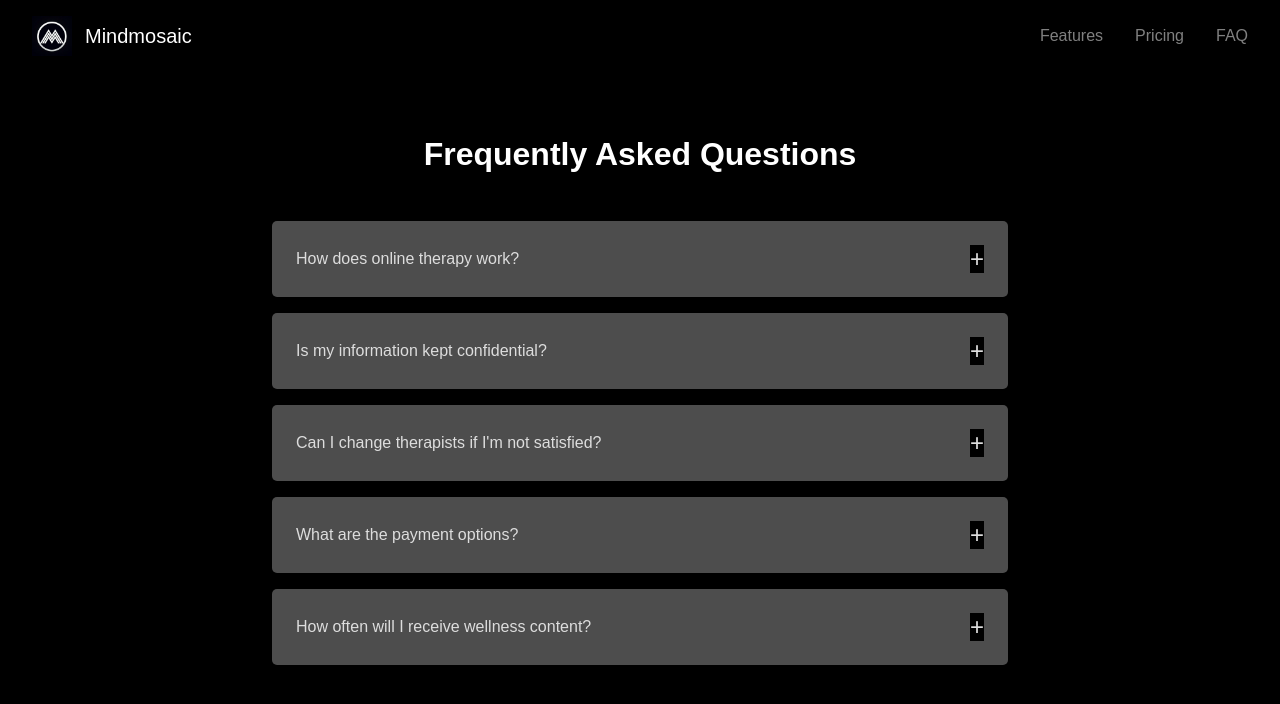
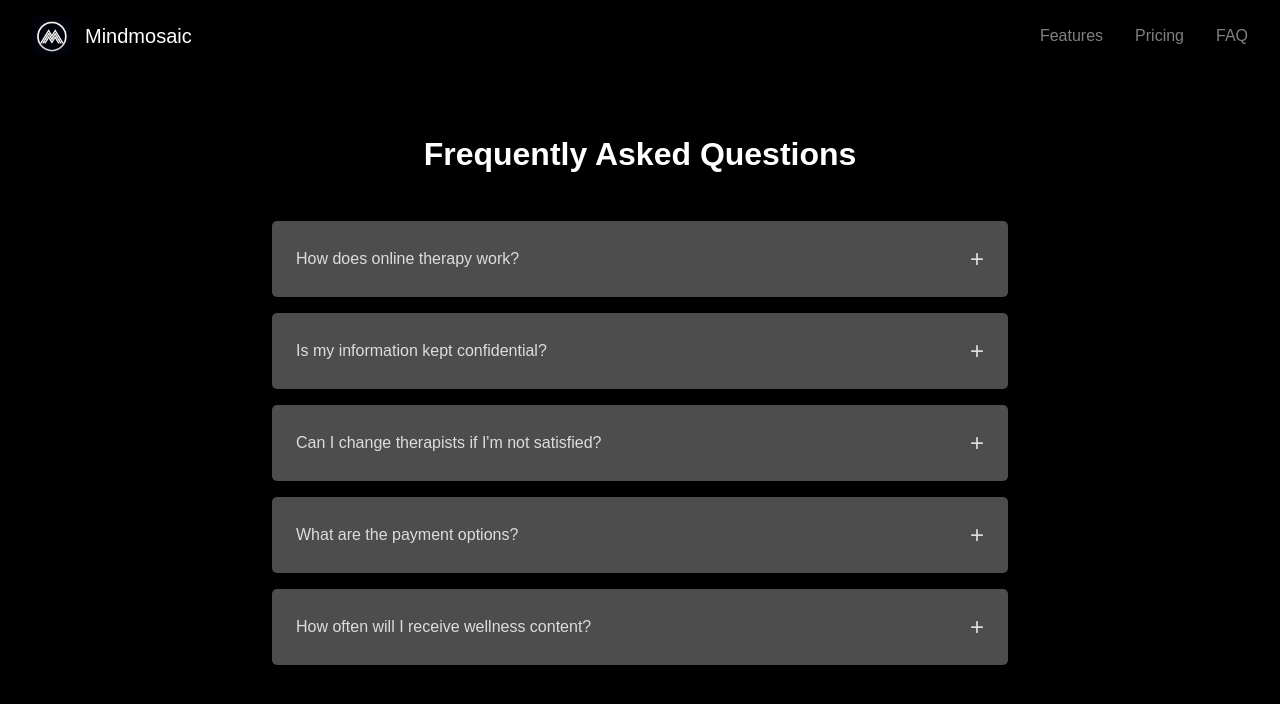
Before and after one commit to anujtiwari04/Mindmosaic, a React (Create React App) app in the folder client/: page /faq in a window 1280 px wide. Shown: the top 704 px of the page. Built offline with nearby package versions, Linux system fonts and the light colour scheme.

Commit message:
Update App.css

```diff
--- a/client/src/App.css
+++ b/client/src/App.css
@@ -776,7 +776,7 @@ body {
 .arrow {
   font-size: 1.5rem;
   color: #ddd;
-  background-color: none;
+  background-color: transparent;
 }
 
 .faq-answer {
```
